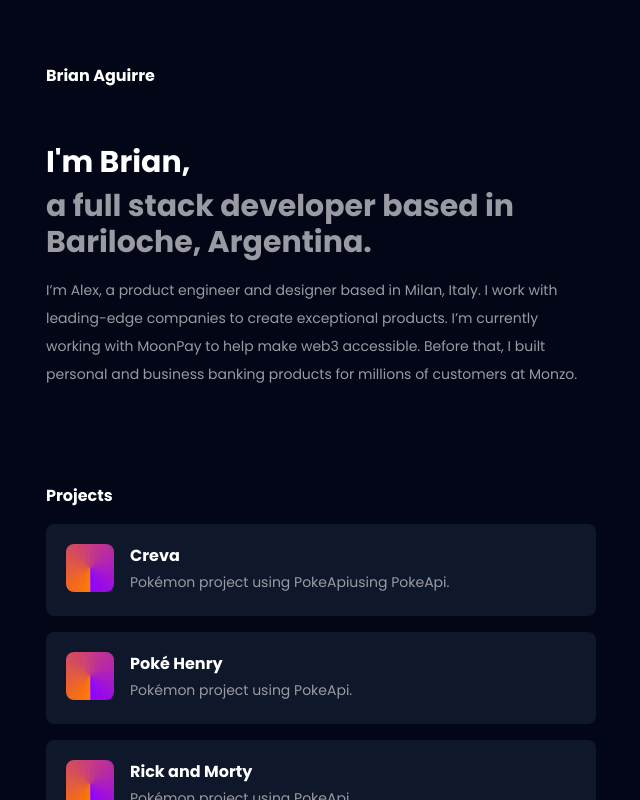
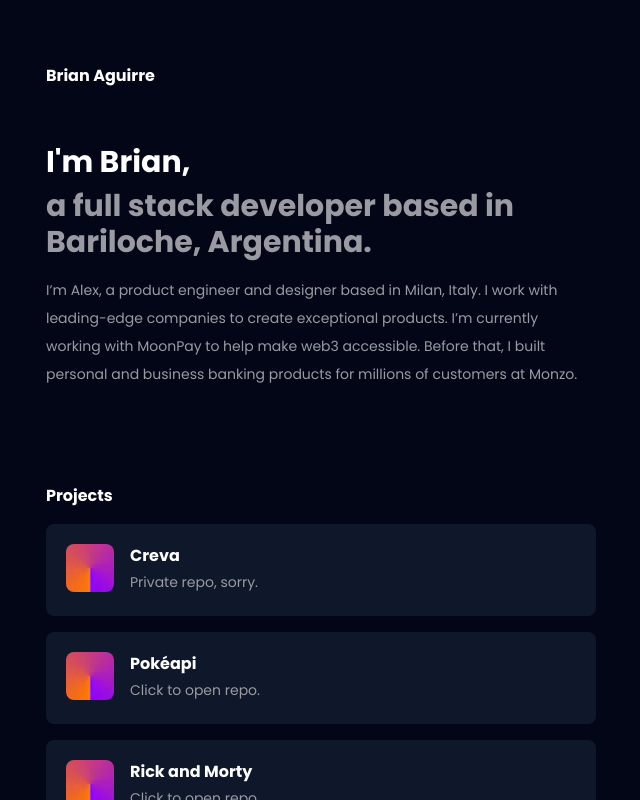
Before and after one commit to braiaguirre/portfolio, a React (Vite) app: page / in a window 1280 px wide. Shown: the whole page, without its empty margins (319-959 px from the left). Built offline with nearby package versions, Linux system fonts and the light colour scheme.

Commit message:
project url fix

```diff
--- a/src/components/Project.tsx
+++ b/src/components/Project.tsx
@@ -3,11 +3,15 @@ import icon from '../assets/duo-icon.webp'
 type ProjectType = {
     title: string
     desc: string
+    url: string
 }
 
-const Project = ({ title, desc }:ProjectType) => {
+const Project = ({ title, desc, url }:ProjectType) => {
+
+    const handleClick = () => window.open(url, '_blank')
+
     return (
-        <div className="flex flex-row w-100 bg-project p-5 mt-2 mb-2 rounded-lg cursor-pointer duration-150 hover:bg-projectHover">
+        <div className="flex flex-row w-100 bg-project p-5 mt-2 mb-2 rounded-lg cursor-pointer duration-150 hover:bg-projectHover" onClick={ handleClick }>
             <div className="mr-4">
                 <img className="rounded-lg" src={ icon } />
             </div>
--- a/src/components/Projects.tsx
+++ b/src/components/Projects.tsx
@@ -1,12 +1,25 @@
 import Project from './Project'
 
 const Projects = () => {
+
     return (
         <div className="flex flex-col mb-24">
             <h3 className="text-1xl font-bold mb-2">Projects</h3>
-            <Project title="Creva" desc="Pokémon project using PokeApiusing PokeApi." />
-            <Project title="Poké Henry" desc="Pokémon project using PokeApi." />
-            <Project title="Rick and Morty" desc="Pokémon project using PokeApi." />
+            <Project
+                title="Creva"
+                desc="Private repo, sorry."
+                url="https://github.com/braiaguirre/"
+            />
+            <Project
+                title="Pokéapi"
+                desc="Click to open repo."
+                url="https://github.com/braiaguirre/pi-pokemon"
+            />
+            <Project
+                title="Rick and Morty"
+                desc="Click to open repo."
+                url="https://github.com/braiaguirre/rick-and-morty"
+            />
         </div>
     )
 }
```
